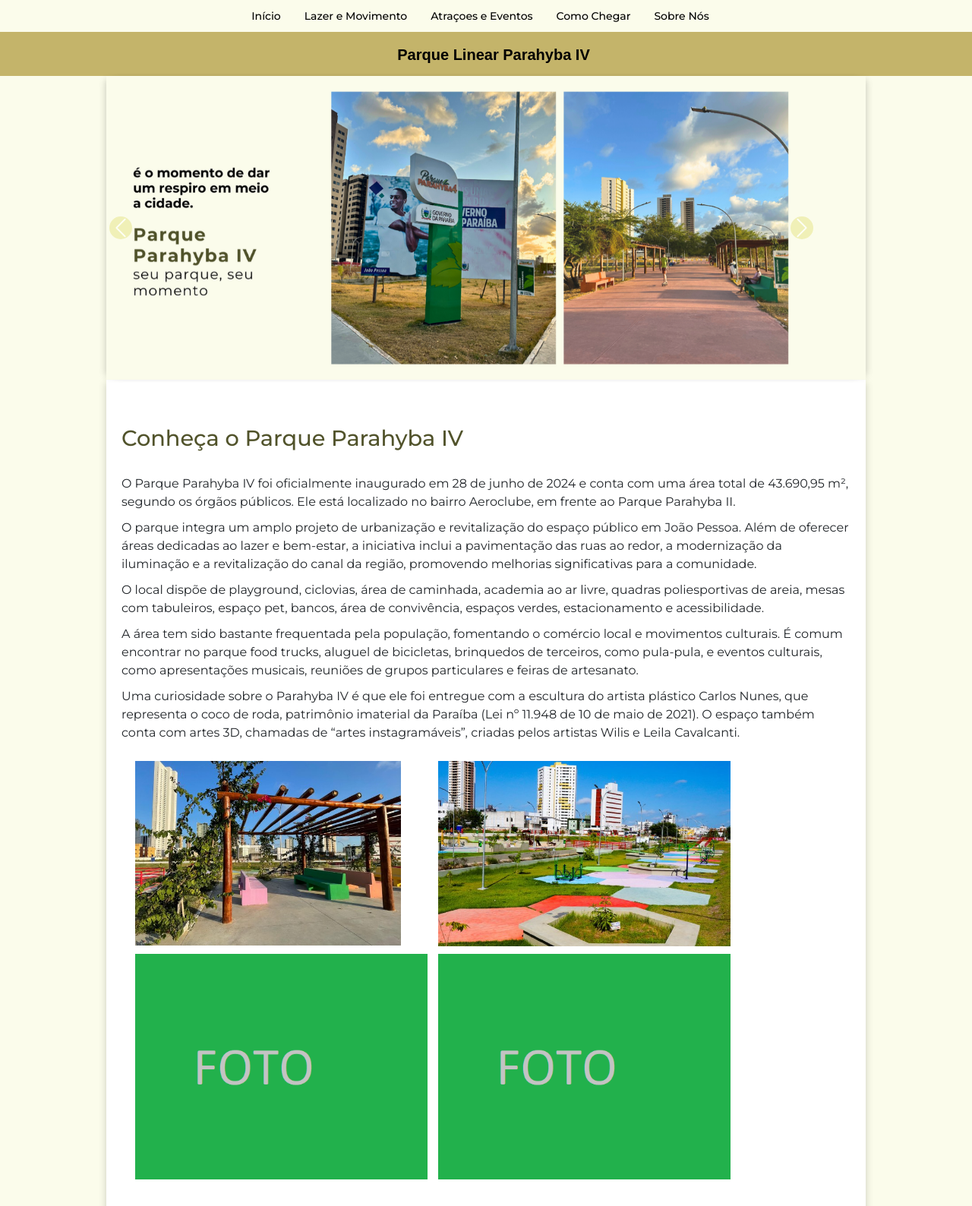
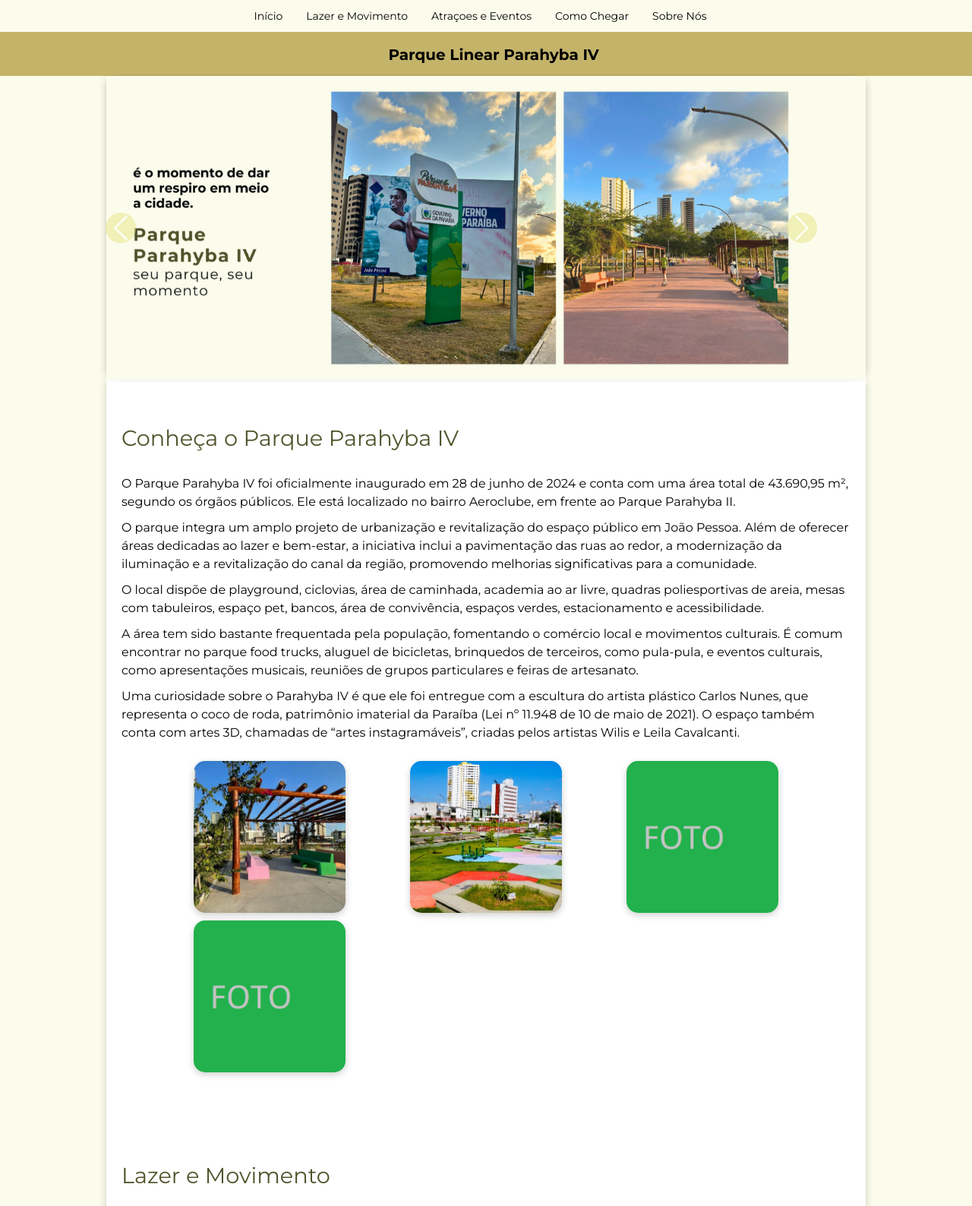
Before and after one commit to juliamenzss/ParqueParahyba, a plain HTML site: page index.html in a window 1280 px wide. Shown: the top 1588 px of the page at 76% size. Drawn offline with nearby package versions, Linux system fonts and the light colour scheme.

Commit message:
Update style.css

```diff
--- a/assets/css/style.css
+++ b/assets/css/style.css
@@ -1,5 +1,14 @@
-@import url('https://fonts.googleapis.com/css2?family=Montserrat:ital,wght@0,100..900;1,100..900&display=swap');
-@import url('https://fonts.googleapis.com/css2?family=Noto+Serif+JP:wght@200..900&display=swap');
+@import url('https://fonts.googleapis.com/css2?family=Montserrat:wght@100;400;700;900&display=swap');
+@import url('https://fonts.googleapis.com/css2?family=Noto+Serif+JP:wght@200;400;700;900&display=swap');
+
+:root {
+    --background-light: #FBFCEB;
+    --background-dark: #c4b46a;
+    --accent-light: #E5E483;
+    --text-dark: #000000;
+    --text-light: #51532b;
+    --divider: #c6bd563d;
+}
 
 html {
     scroll-behavior: smooth;
@@ -9,14 +18,15 @@ html {
     box-sizing: border-box;
     margin: 0;
     padding: 0;
-
+    outline: none;
 }
 
 body {
     font-family: 'Montserrat', sans-serif;
     margin: 0;
     padding: 0;
-    background-color: #FBFCEB;
+    background-color: var(--background-light);
+    color: var(--text-dark);
 }
 
 .imagemContainer {
@@ -25,13 +35,22 @@ body {
     align-items: center;
     gap: 10px;
     max-width: 800px;
-    margin: 10px;
+    margin: 10px auto;
     flex-wrap: wrap;
-    padding: 15px 8px;
+    padding: 15px;
 }
 
 .imagemItem {
-    height: auto;
+    width: 200px;
+    height: 200px;
+    border-radius: 15px;
+    object-fit: cover;
+    box-shadow: 0px 3px 10px rgba(0, 0, 0, 0.192);
+    transition: transform 0.3s ease;
+}
+
+.imagemItem:hover {
+    transform: scale(1.05);
 }
 
 header {
@@ -39,11 +58,11 @@ header {
     background-position: center;
     text-align: center;
     overflow: hidden;
-    background-color: #c4b46a;
+    background-color: var(--background-dark);
     height: 100px;
 }
 
-.textoHeader{
+.textoHeader {
     display: flex;
     justify-content: center;
     flex-direction: column;
@@ -52,34 +71,33 @@ header {
     margin-left: 20px;
 }
 
-.textoHeader h1{
-    color: #000000;
-    font-family: 'Embed code', sans-serif;
-    /* font-size: 45px; */
+.textoHeader h1 {
+    color: var(--text-dark);
+    font-family: 'Montserrat', sans-serif;
     font-size: 20px;
     margin-top: 50px;
 }
-.textoHeader p{
-    color: black;
+
+.textoHeader p {
+    color: var(--text-dark);
 }
 
-.linhaHorizontal{
+.linhaHorizontal {
     height: 2px;
-    background-color: #c6bd563d;
-    margin: 10px 0px;
+    background-color: var(--divider);
+    margin: 10px 0;
 }
 
-.bemVindoNav{
+.bemVindoNav {
     margin-left: 20px;
 }
-
 
 .navbar {
     width: 100%;
     position: fixed;
     top: 0;
     right: 0;
-    background-color: #FBFCEB;
+    background-color: var(--background-light);
     padding: 10px;
     z-index: 999;
     display: flex;
@@ -100,16 +118,16 @@ header {
 }
 
 .navbar a {
-    color: black;
+    color: var(--text-dark);
     text-decoration: none;
     padding: 5px 8px;
     font-weight: 500;
+    transition: color 0.3s ease;
 }
 
-  nav ul li a:hover {
+.navbar a:hover {
     color: #5a5c2fd8;
 }
-
 
 .carousel-custom {
     box-shadow:
@@ -129,7 +147,7 @@ header {
     max-height: 1000px;
 }
 
-#carouselExampleFade{
+#carouselExampleFade {
     padding: 0;
 }
 
@@ -138,21 +156,22 @@ main {
     margin: 0 auto;
 }
 
-footer{
+footer {
     display: flex;
     align-items: center;
     justify-content: center;
     padding: 20px;
     height: 60px;
-    background-color: #c4b46a;
+    background-color: var(--background-dark);
 }
 
-h2{
+h2 {
     padding: 20px 0;
+    color: var(--text-light);
 }
 
-h2, h3, h4, h5{
-    color: #51532b;
+h2, h3, h4, h5 {
+    color: var(--text-light);
 }
 
 .info-container {
@@ -165,7 +184,7 @@ h2, h3, h4, h5{
 
 .info-container h2 {
     margin-top: 20px;
-    color: #51532b;
+    color: var(--text-light);
     font-size: 1.8rem;
 }
 
@@ -178,35 +197,48 @@ h2, h3, h4, h5{
     margin: 20px 0;
     text-align: center;
 }
+
 #espaco {
     margin-top: 50px;
 }
+
 #eventos {
     margin-top: 50px;
 }
 
-/* CONFIGURAÇÃO SETAS DO CARROSEL - INICIO*/
 .carousel-control-prev-icon,
 .carousel-control-next-icon {
-    background-color: #E5E483;  /* Cor de fundo das setas */
-    width: 30px;  /* Aumenta o tamanho */
-    height: 30px;  /* Aumenta o tamanho */
-    border-radius: 50%;  /* Torna as setas circulares */
+    background-color: var(--accent-light);
+    width: 40px;
+    height: 40px;
+    border-radius: 50%;
+    display: flex;
+    align-items: center;
+    justify-content: center;
 }
 
 .carousel-control-prev,
 .carousel-control-next {
     position: absolute;
-    top: 50%;  /* Centraliza verticalmente */
-    transform: translateY(-50%);  /* Ajuste preciso para centralização */
-    font-size: 30px;  /* Aumenta o tamanho da seta */
+    top: 50%;
+    transform: translateY(-50%);
+    z-index: 1;
 }
 
 .carousel-control-prev {
-    left: -56px;  /* Desloca a seta anterior para a esquerda */
+    left: -56px;
 }
 
 .carousel-control-next {
-    right: 9px;  /* Desloca a seta seguinte para a direita */
+    right: 9px;
 }
-/* CONFIGURAÇÃO SETAS DO CARROSEL - FIM*/
+
+@media (max-width: 768px) {
+    .navbar ul {
+        flex-direction: column;
+        align-items: center;
+    }
+    .imagemContainer {
+        flex-direction: column;
+    }
+}
```
Lines whose indentation alone changed are shown as unchanged.
